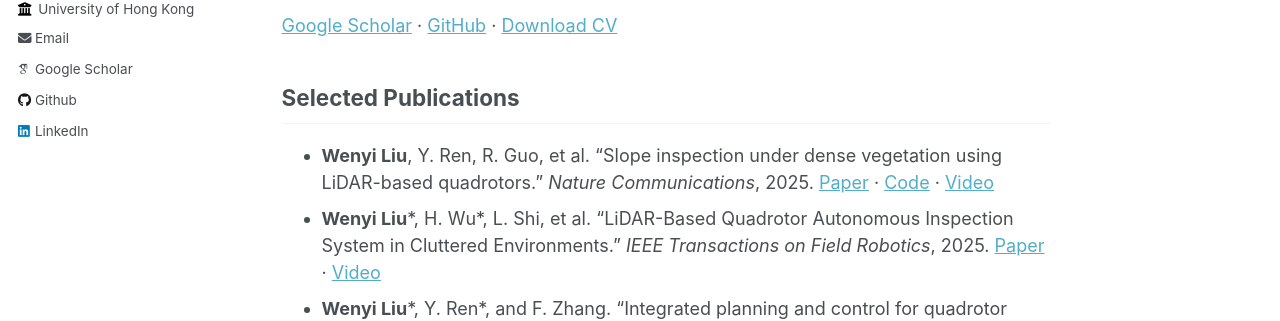
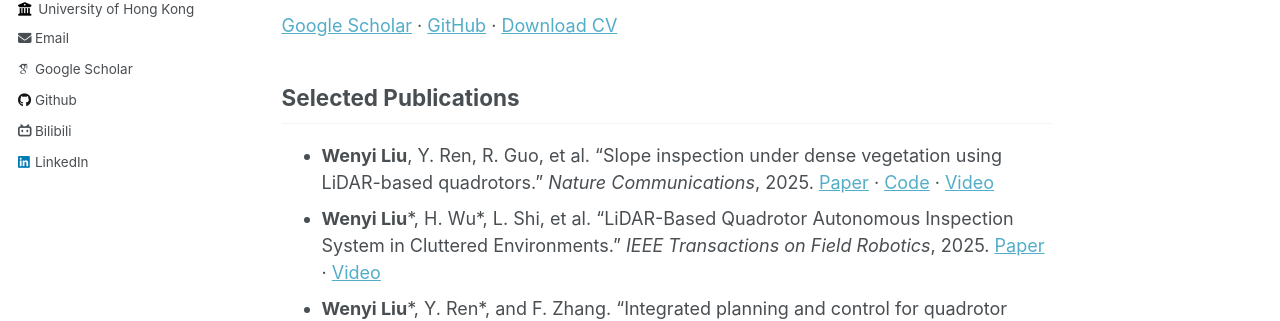
Before and after one commit to FENYUN323/liuwenyi.github.io, a Jekyll site: the page built from _pages/about.md, in a window 1280 px wide. Shown: the part 476-797 px from the top of the page. Built offline with Jekyll 4.4.1, drawn with Linux system fonts in a browser that asks for light colours; some web fonts are replaced.

Commit message:
Add Bilibili profile link

```diff
--- a/_config.yml
+++ b/_config.yml
@@ -43,6 +43,7 @@ author:
   codepen          : # Username
   dribbble         : # Username
   github           : "FENYUN323"
+  bilibili         : "https://space.bilibili.com/1679529247?spm_id_from=333.337.0.0"
   kaggle           : # Username
   stackoverflow    : # User number or user number and name (i.e., use "1" or "1/jeff-atwood")
 
--- a/_includes/author-profile.html
+++ b/_includes/author-profile.html
@@ -69,6 +69,9 @@
       {% endif %}
       {% if author.github %}
         <li><a href="https://github.com/{{ author.github }}"><i class="fab fa-fw fa-github icon-pad-right" aria-hidden="true"></i>Github</a></li>
+      {% endif %}
+      {% if author.bilibili %}
+        <li><a href="{{ author.bilibili }}"><i class="fab fa-fw fa-bilibili icon-pad-right" aria-hidden="true"></i>Bilibili</a></li>
       {% endif %}
       {% if author.kaggle %}
         <li><a href="https://kaggle.com/{{ author.kaggle }}"><i class="fab fa-fw fa-kaggle icon-pad-right" aria-hidden="true"></i>Kaggle</a></li>
```
